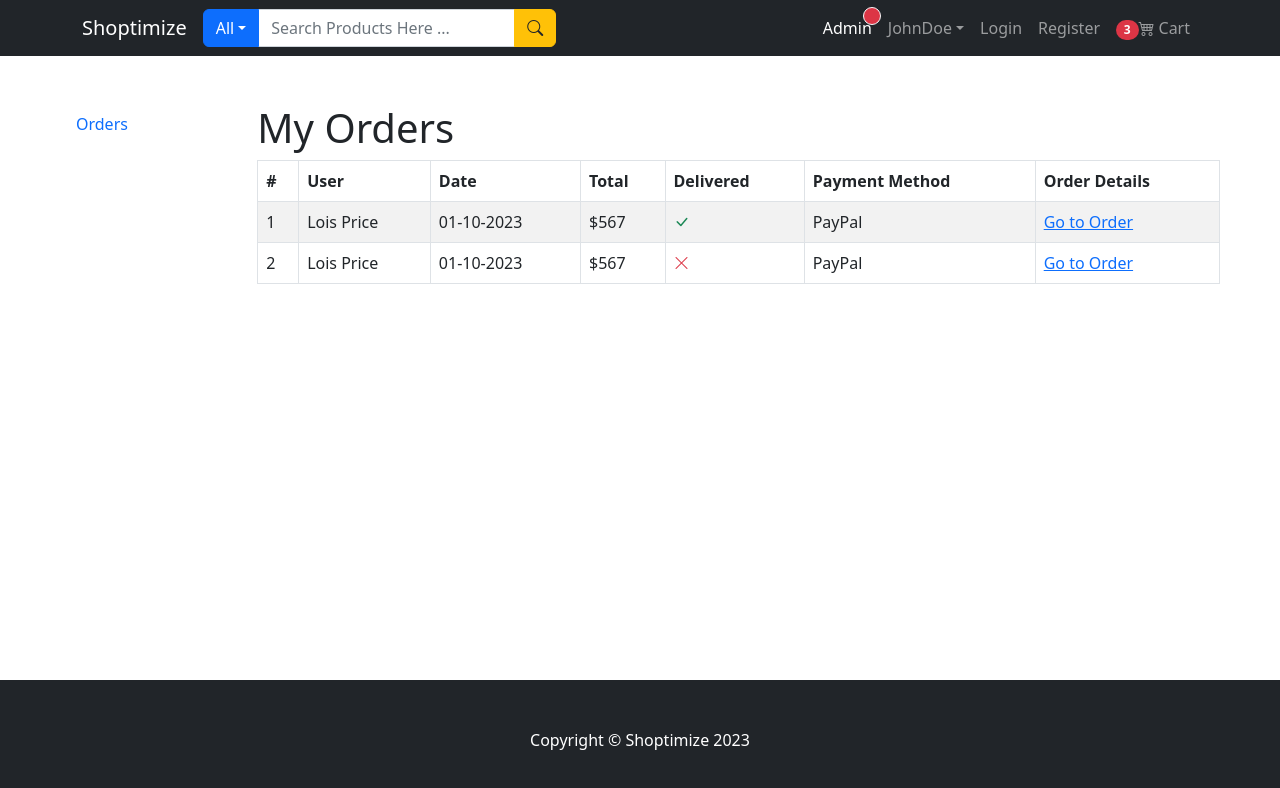
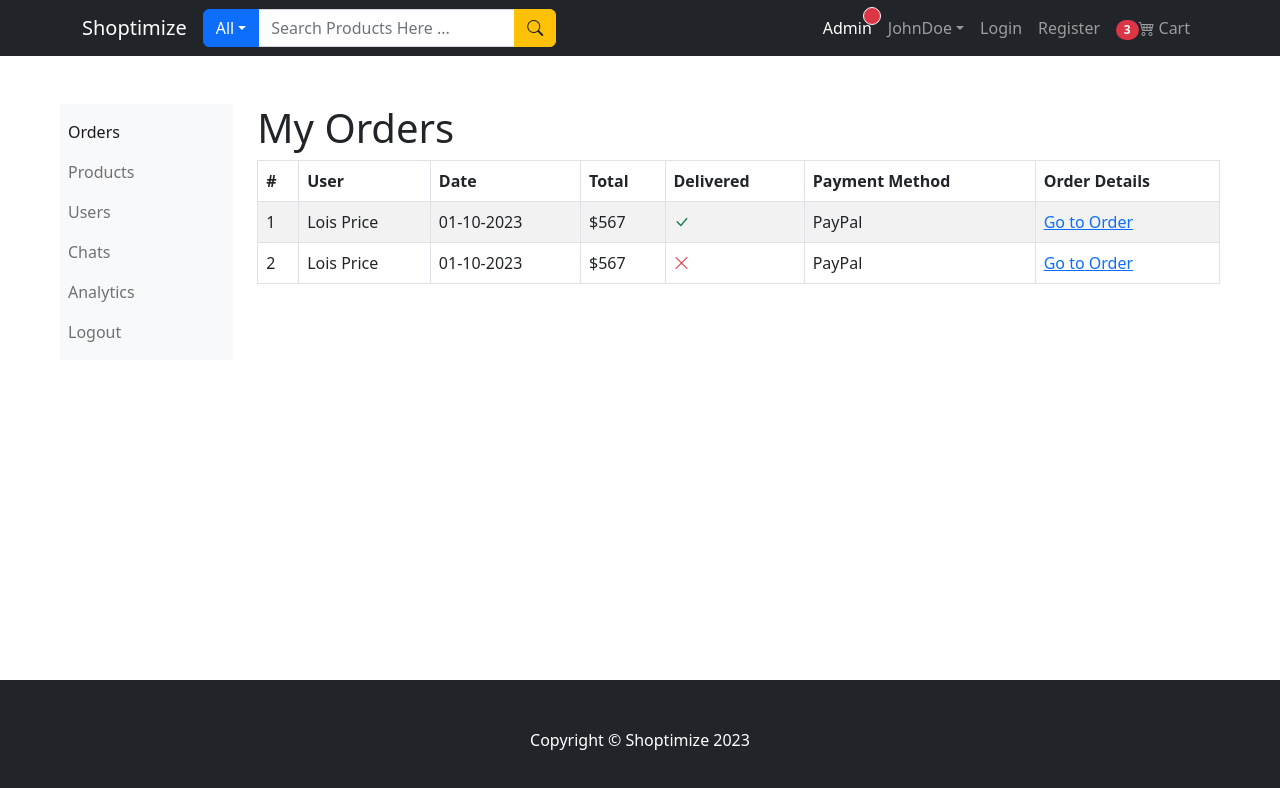
Before and after one commit to ShanchaiZ/MERN-ecommerce, a React (Create React App) app in the folder frontend/: page /admin/orders in a window 1280 px wide. Shown: the top 788 px of the page. Built offline with nearby package versions, Linux system fonts and the light colour scheme.

Commit message:
rearranged the navlink and linkcontainer tags. added additional admin links and placed the admin links inside a Navbar

```diff
--- a/frontend/src/components/admin/AdminLinksComponent.js
+++ b/frontend/src/components/admin/AdminLinksComponent.js
@@ -1,14 +1,29 @@
-import { Nav } from "react-bootstrap";
-import {LinkContainer} from "react-router-bootstrap";
+import { Nav, Navbar } from "react-bootstrap";
+import { LinkContainer } from "react-router-bootstrap";
 
 const AdminLinksComponent = () => {
     return (
-        <LinkContainer to="/admin/orders">
+        <Navbar bg="light" variant="light">
             <Nav className="flex-column">
-                <Nav.Link>Orders</Nav.Link>
+                <LinkContainer to="/admin/orders">
+                    <Nav.Link>Orders</Nav.Link>
+                </LinkContainer>
+                <LinkContainer to="/admin/products">
+                    <Nav.Link>Products</Nav.Link>
+                </LinkContainer>
+                <LinkContainer to="/admin/users">
+                    <Nav.Link>Users</Nav.Link>
+                </LinkContainer>
+                <LinkContainer to="/admin/chats">
+                    <Nav.Link>Chats</Nav.Link>
+                </LinkContainer>
+                <LinkContainer to="/admin/analytics">
+                    <Nav.Link>Analytics</Nav.Link>
+                </LinkContainer>
+                <Nav.Link>Logout</Nav.Link>
             </Nav>
-        </LinkContainer>
-    )
-}
+        </Navbar>
+    );
+};
 
 export default AdminLinksComponent;
```
